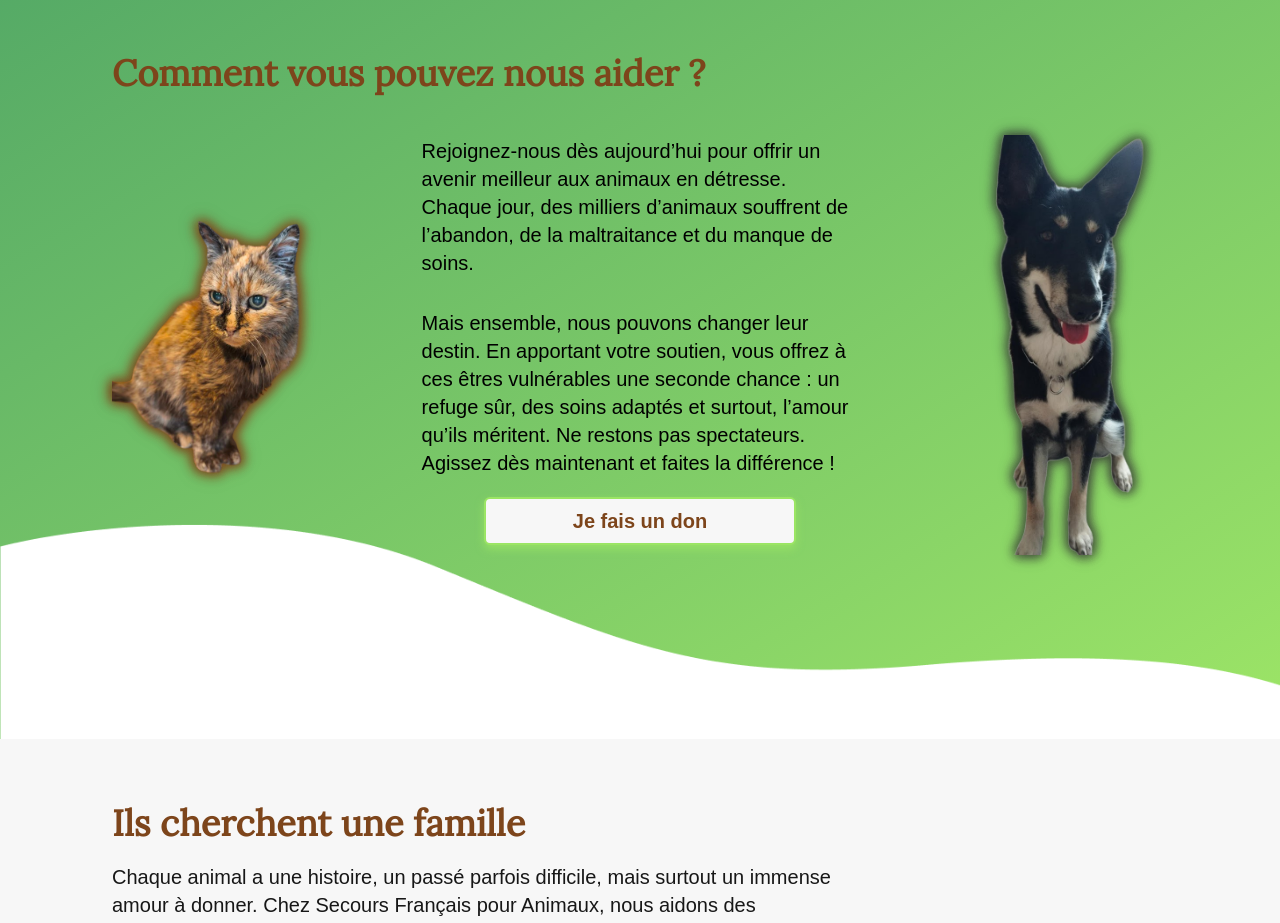
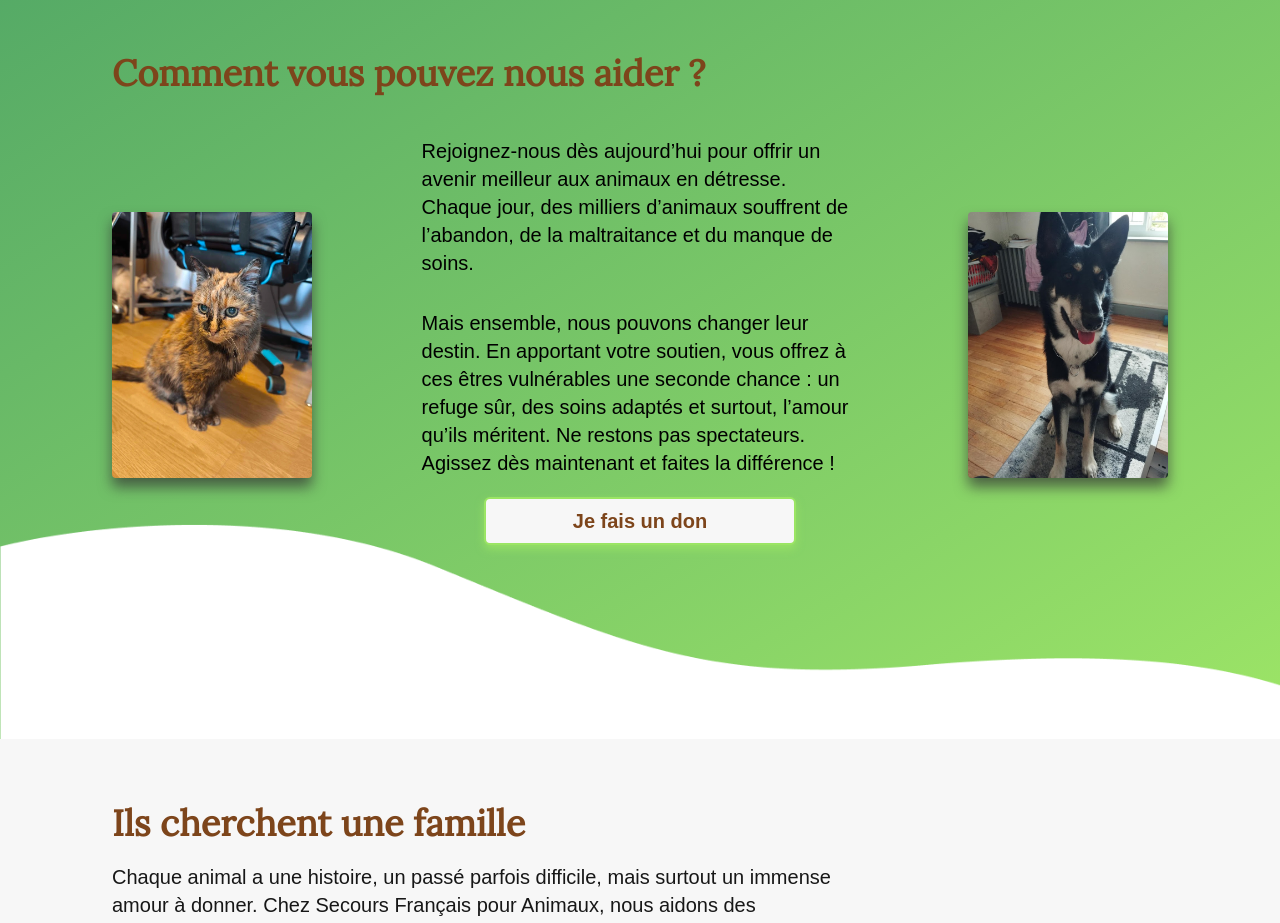
Before and after one commit to Tonyac-create/site, a Next.js app: page / in a window 1280 px wide. Shown: the part 2780-3703 px from the top of the page. Built offline with nearby package versions, Linux system fonts and the light colour scheme; a web font is replaced by a local one.

Commit message:
modify picture HelpSection

```diff
--- a/app/components/HomePage/HelpSection.tsx
+++ b/app/components/HomePage/HelpSection.tsx
@@ -7,13 +7,13 @@ export default function HelpSection() {
             <h2 className="text-brown text-4xl font-lora font-semibold">Comment vous pouvez nous aider ?</h2>
             <div className="flex flex-col items-center lg:flex-row md:gap-4">
                 <Image
-                    src="/Chat_Help_Transparent.png"
+                    src="/Chat_Help_SFPA.webp"
                     width={200}
                     height={300}
                     quality={100}
                     priority={true}
                     alt='Chat'
-                    className="mt-5 rounded-sm object-contain drop-shadow-cat"
+                    className="mt-5 rounded-sm object-contain drop-shadow-help"
                 />
                 <div className="flex flex-col my-8">
                     <p className="text-xl mt-3 mb-5 text-black md:w-[70%] mx-auto">
@@ -29,13 +29,13 @@ export default function HelpSection() {
                     <Button href="/help" variant="primary" className="w-1/2 mx-auto">{`Je fais un don`}</Button>
                 </div>
                 <Image
-                    src="/Chien_Help_Transparent_2.png"
+                    src="/Chien_Help_3_SFPA.jpg"
                     width={200}
                     height={300}
                     quality={100}
                     priority={true}
                     alt='Chien'
-                    className="mt-5 rounded-sm object-contain drop-shadow-dog"
+                    className="mt-5 rounded-sm object-contain drop-shadow-help"
                 />
             </div>
         </section>
--- a/app/globals.css
+++ b/app/globals.css
@@ -62,6 +62,10 @@ body {
          drop-shadow(0px -4px 4px rgba(51, 51, 51, 0.4));
 }
 
+.drop-shadow-help {
+  filter: drop-shadow(0 9px 7px rgba(51, 51, 51, 0.7))
+}
+
 .pattern {
   position: relative;
   overflow: hidden;
```
Also changed, not shown: public/Chat_Help_SFPA.webp (added), public/Chien_Help_3_SFPA.jpg (added).
